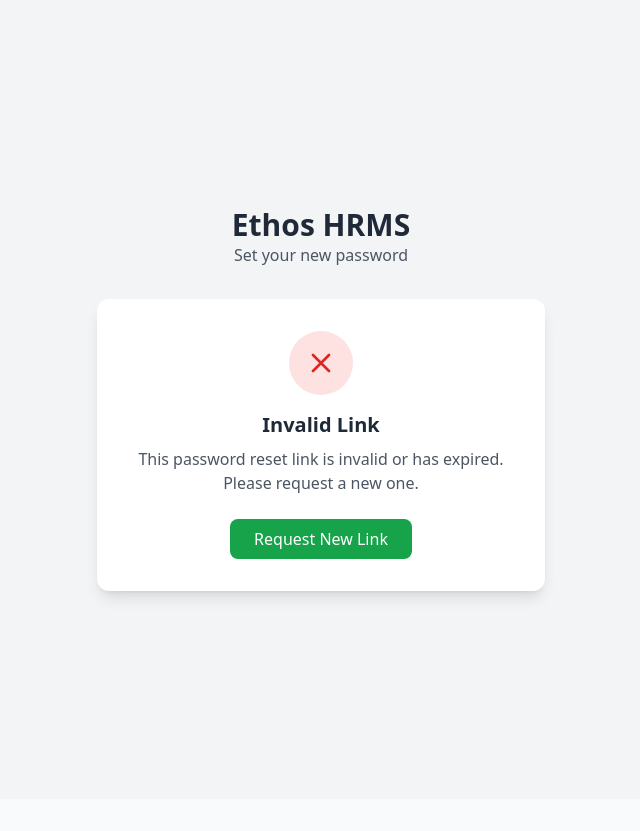
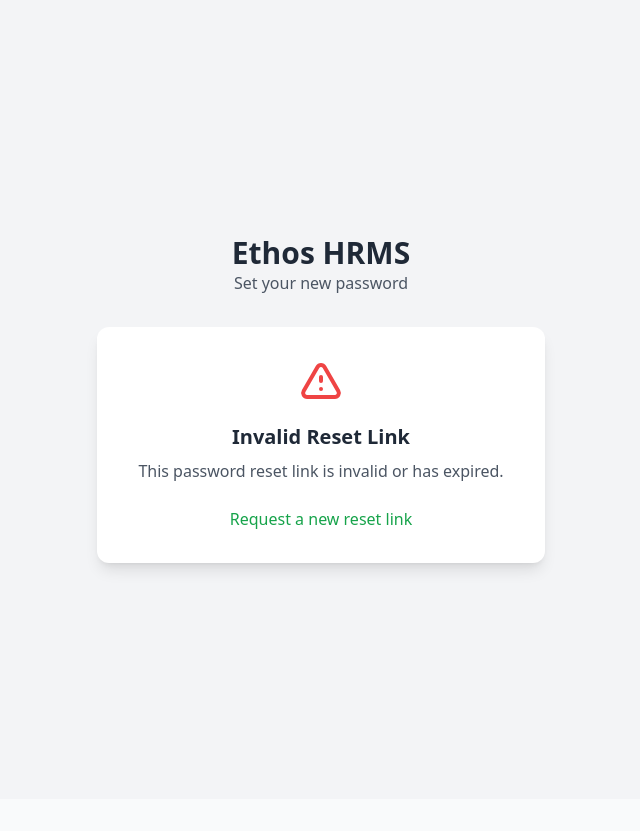
Before and after one commit to Athan-K/CIS-5800-HR-System, a Django app: a page that uses templates/account/password_reset_from_key.html in a window 1280 px wide. Shown: the part 153-984 px from the top of the page, without its empty margins (319-959 px from the left). Run offline with Django 5.2, Linux system fonts and the light colour scheme; parts of the project's set-up code (start-up, migrations or seed data) failed here and were passed over; some libraries are stand-ins or nearby versions.

Commit message:
fixes to forget password and password change

```diff
--- a/apps/accounts/urls.py
+++ b/apps/accounts/urls.py
@@ -6,4 +6,8 @@
     path('2fa/manage/', views.manage_2fa, name='2fa_manage'),
     path('2fa/disable/', views.disable_2fa, name='disable_2fa'),
     path('2fa/verify/', views.verify_2fa, name='verify_2fa'),
+    path('password-reset/', views.custom_password_reset, name='custom_password_reset'),
+    path('password-reset/done/', views.custom_password_reset_done, name='custom_password_reset_done'),
+    path('password-reset/confirm/<uidb64>/<token>/', views.custom_password_reset_confirm, name='custom_password_reset_confirm'),
+    path('password-reset/complete/', views.custom_password_reset_complete, name='custom_password_reset_complete'),
 ]
--- a/templates/account/login.html
+++ b/templates/account/login.html
@@ -51,7 +51,7 @@
 
             <!-- Forgot Password Link -->
             <div class="mt-4">
-                <a href="{% url 'account_reset_password' %}"
+                <a href="{% url 'custom_password_reset' %}"
                    class="text-sm text-blue-600 hover:text-blue-800 underline">
                     Forgot password?
                 </a>
--- a/templates/account/password_reset_from_key.html
+++ b/templates/account/password_reset_from_key.html
@@ -1,6 +1,6 @@
 {% extends "base.html" %}
 
-{% block title %}Set New Password - Ethos HRMS{% endblock %}
+{% block title %}Reset Password - Ethos HRMS{% endblock %}
 
 {% block content %}
 <div class="min-h-screen flex items-center justify-center bg-gray-100">
@@ -11,24 +11,18 @@
         </div>
 
         <div class="bg-white rounded-xl shadow-lg p-8">
-            {% if token_fail %}
-            <div class="text-center">
-                <div class="mx-auto w-16 h-16 bg-red-100 rounded-full flex items-center justify-center mb-4">
-                    <svg class="w-8 h-8 text-red-600" fill="none" stroke="currentColor" viewBox="0 0 24 24">
-                        <path stroke-linecap="round" stroke-linejoin="round" stroke-width="2" d="M6 18L18 6M6 6l12 12"/>
-                    </svg>
+            {% if validlink %}
+            <h2 class="text-xl font-bold text-gray-800 mb-6">Enter New Password</h2>
+
+            {% if messages %}
+            <div class="mb-6">
+                {% for message in messages %}
+                <div class="p-4 rounded-lg {% if message.tags == 'error' %}bg-red-100 text-red-800{% else %}bg-green-100 text-green-800{% endif %}">
+                    {{ message }}
                 </div>
-                <h2 class="text-xl font-bold text-gray-800 mb-2">Invalid Link</h2>
-                <p class="text-gray-600 mb-6">
-                    This password reset link is invalid or has expired. Please request a new one.
-                </p>
-                <a href="{% url 'account_reset_password' %}"
-                   class="inline-block px-6 py-2 bg-green-600 hover:bg-green-700 text-white rounded-lg">
-                    Request New Link
-                </a>
+                {% endfor %}
             </div>
-            {% else %}
-            <h2 class="text-xl font-bold text-gray-800 mb-6">Create New Password</h2>
+            {% endif %}
 
             <form method="post">
                 {% csrf_token %}
@@ -37,36 +31,31 @@
                     <label class="block text-sm font-medium text-gray-700 mb-1">New Password</label>
                     <input type="password" name="password1" required
                            class="w-full px-4 py-2 border border-gray-300 rounded-lg focus:ring-2 focus:ring-green-500 focus:border-green-500">
-                    {% if form.password1.errors %}
-                    <p class="mt-1 text-sm text-red-600">{{ form.password1.errors.0 }}</p>
-                    {% endif %}
                 </div>
 
                 <div class="mb-6">
-                    <label class="block text-sm font-medium text-gray-700 mb-1">Confirm New Password</label>
+                    <label class="block text-sm font-medium text-gray-700 mb-1">Confirm Password</label>
                     <input type="password" name="password2" required
                            class="w-full px-4 py-2 border border-gray-300 rounded-lg focus:ring-2 focus:ring-green-500 focus:border-green-500">
-                    {% if form.password2.errors %}
-                    <p class="mt-1 text-sm text-red-600">{{ form.password2.errors.0 }}</p>
-                    {% endif %}
-                </div>
-
-                <!-- Password Requirements -->
-                <div class="mb-6 p-4 bg-gray-50 rounded-lg">
-                    <p class="text-sm font-medium text-gray-700 mb-2">Password Requirements:</p>
-                    <ul class="text-xs text-gray-600 space-y-1">
-                        <li>• At least 8 characters long</li>
-                        <li>• Cannot be too similar to your email</li>
-                        <li>• Cannot be a commonly used password</li>
-                        <li>• Cannot be entirely numeric</li>
-                    </ul>
                 </div>
 
                 <button type="submit"
                         class="w-full px-4 py-3 bg-green-600 hover:bg-green-700 text-white rounded-lg font-medium">
-                    Set New Password
+                    Reset Password
                 </button>
             </form>
+            {% else %}
+            <div class="text-center">
+                <svg class="mx-auto h-12 w-12 text-red-500 mb-4" fill="none" stroke="currentColor" viewBox="0 0 24 24">
+                    <path stroke-linecap="round" stroke-linejoin="round" stroke-width="2" d="M12 9v2m0 4h.01m-6.938 4h13.856c1.54 0 2.502-1.667 1.732-3L13.732 4c-.77-1.333-2.694-1.333-3.464 0L3.34 16c-.77 1.333.192 3 1.732 3z"/>
+                </svg>
+                <h2 class="text-xl font-bold text-gray-800 mb-2">Invalid Reset Link</h2>
+                <p class="text-gray-600 mb-6">This password reset link is invalid or has expired.</p>
+                <a href="{% url 'custom_password_reset' %}"
+                   class="text-green-600 hover:text-green-700 font-medium">
+                    Request a new reset link
+                </a>
+            </div>
             {% endif %}
         </div>
     </div>
```
Also changed, not shown: apps/accounts/views.py (+76 -1 lines), templates/emails/password_reset.html (added, +27 -0 lines).
